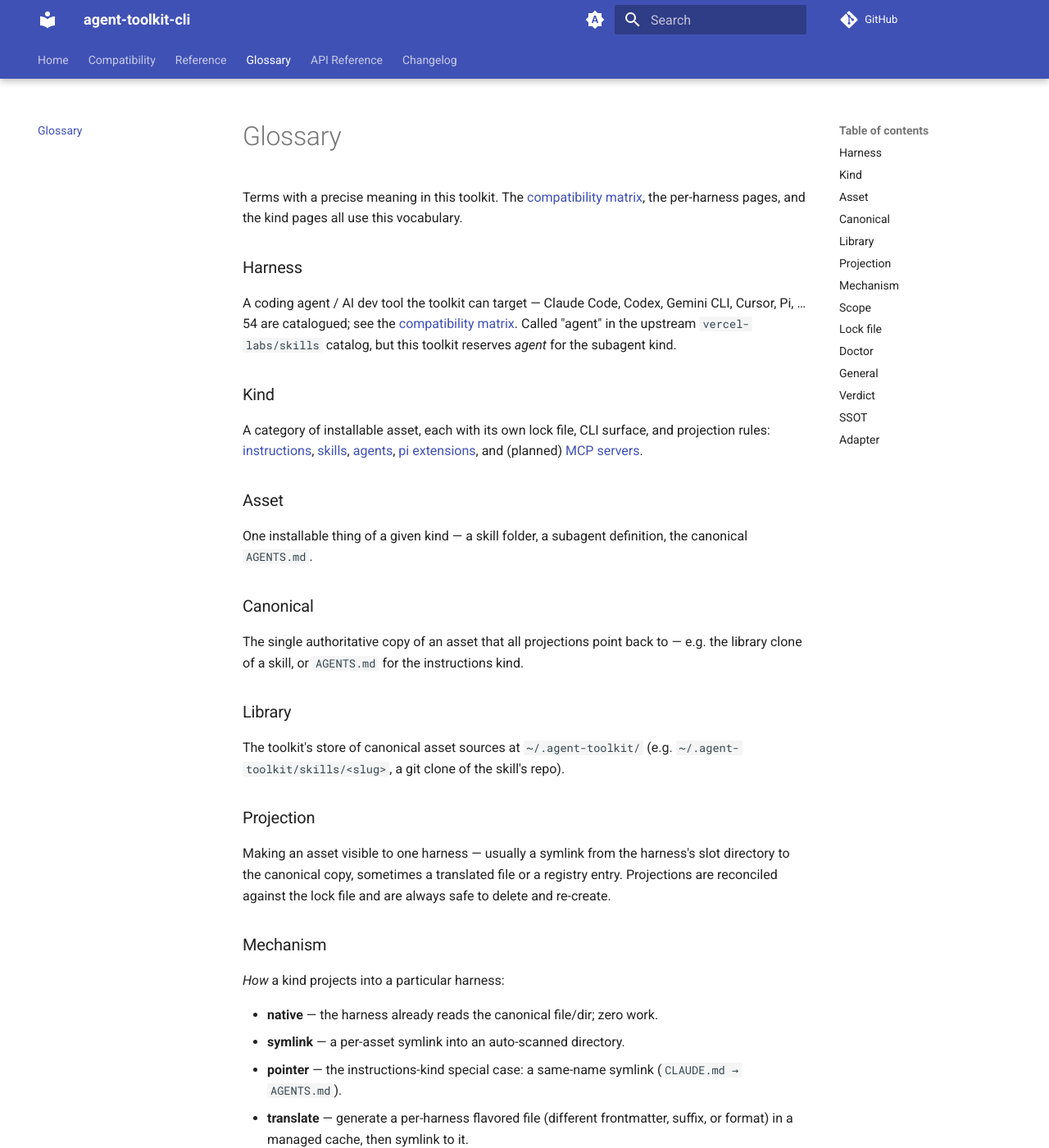
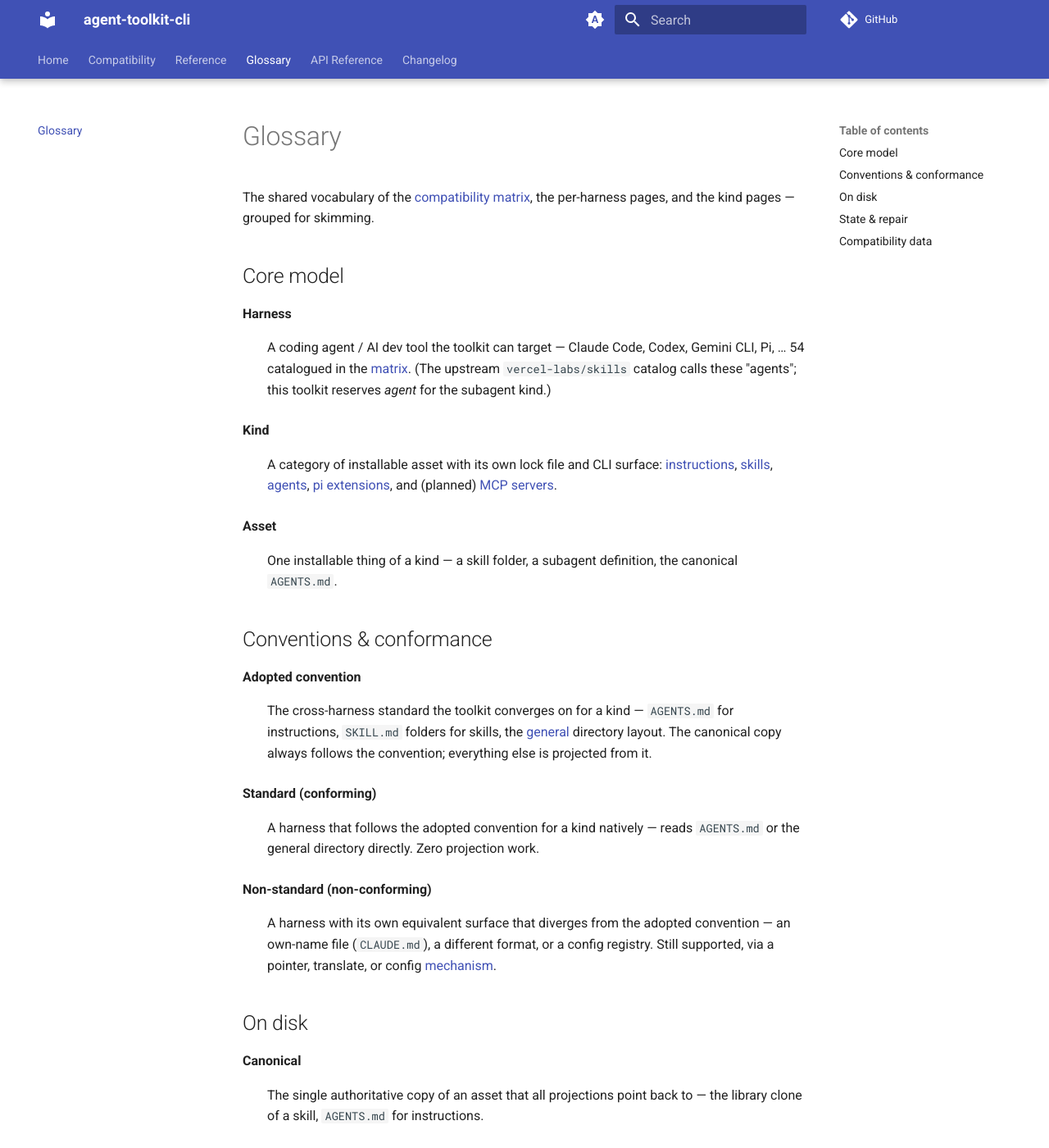
Before and after one commit to ajanderson1/agent-toolkit-cli, an MkDocs documentation site: the page built from docs/glossary.md, in a window 1280 px wide and 1400 px high. Shown: the whole window at 82% size. Built offline with MkDocs 1.6.1 and Material for MkDocs 9.7.7, drawn with Linux system fonts in a browser that asks for light colours; comment, search, counter and statistics services are not loaded; some of the changed text lies outside the part shown.

Commit message:
docs(glossary): subsections, condensed def-list, conformance concepts
- group the 14 terms into Core model / Conventions & conformance /
  On disk / State & repair / Compatibility data
- definition-list format with explicit { #id } anchors so all existing
  deep links (#kind, #mechanism, #ssot, #general, ...) keep resolving
- new concepts: adopted convention, standard (conforming),
  non-standard (non-conforming)

Device: $(hostname -s)

```diff
--- a/docs/glossary.md
+++ b/docs/glossary.md
@@ -1,103 +1,110 @@
 # Glossary
 
-Terms with a precise meaning in this toolkit. The
-[compatibility matrix](matrix.md), the per-harness pages, and the kind pages
-all use this vocabulary.
+The shared vocabulary of the [compatibility matrix](matrix.md), the
+per-harness pages, and the kind pages — grouped for skimming.
 
-### Harness
+## Core model
 
-A coding agent / AI dev tool the toolkit can target — Claude Code, Codex,
-Gemini CLI, Cursor, Pi, … 54 are catalogued; see the
-[compatibility matrix](matrix.md). Called "agent" in the upstream
-`vercel-labs/skills` catalog, but this toolkit reserves *agent* for the
-subagent kind.
+**Harness** { #harness }
+:   A coding agent / AI dev tool the toolkit can target — Claude Code, Codex,
+    Gemini CLI, Pi, … 54 catalogued in the [matrix](matrix.md). (The upstream
+    `vercel-labs/skills` catalog calls these "agents"; this toolkit reserves
+    *agent* for the subagent kind.)
 
-### Kind
+**Kind** { #kind }
+:   A category of installable asset with its own lock file and CLI surface:
+    [instructions](kinds/instructions.md), [skills](kinds/skills.md),
+    [agents](kinds/agents.md), [pi extensions](kinds/pi-extensions.md), and
+    (planned) [MCP servers](kinds/mcp.md).
 
-A category of installable asset, each with its own lock file, CLI surface,
-and projection rules: [instructions](kinds/instructions.md),
-[skills](kinds/skills.md), [agents](kinds/agents.md),
-[pi extensions](kinds/pi-extensions.md), and (planned)
-[MCP servers](kinds/mcp.md).
+**Asset** { #asset }
+:   One installable thing of a kind — a skill folder, a subagent definition,
+    the canonical `AGENTS.md`.
 
-### Asset
+## Conventions & conformance
 
-One installable thing of a given kind — a skill folder, a subagent
-definition, the canonical `AGENTS.md`.
+**Adopted convention** { #adopted-convention }
+:   The cross-harness standard the toolkit converges on for a kind —
+    `AGENTS.md` for instructions, `SKILL.md` folders for skills, the
+    [general](#general) directory layout. The canonical copy always follows
+    the convention; everything else is projected from it.
 
-### Canonical
+**Standard (conforming)** { #standard }
+:   A harness that follows the adopted convention for a kind natively — reads
+    `AGENTS.md` or the general directory directly. Zero projection work.
 
-The single authoritative copy of an asset that all projections point back to —
-e.g. the library clone of a skill, or `AGENTS.md` for the instructions kind.
+**Non-standard (non-conforming)** { #non-standard }
+:   A harness with its own equivalent surface that diverges from the adopted
+    convention — an own-name file (`CLAUDE.md`), a different format, or a
+    config registry. Still supported, via a pointer, translate, or config
+    [mechanism](#mechanism).
 
-### Library
+## On disk
 
-The toolkit's store of canonical asset sources at `~/.agent-toolkit/`
-(e.g. `~/.agent-toolkit/skills/<slug>`, a git clone of the skill's repo).
+**Canonical** { #canonical }
+:   The single authoritative copy of an asset that all projections point back
+    to — the library clone of a skill, `AGENTS.md` for instructions.
 
-### Projection
+**Library** { #library }
+:   The store of canonical sources at `~/.agent-toolkit/` (e.g.
+    `~/.agent-toolkit/skills/<slug>`, a git clone of the skill repo).
 
-Making an asset visible to one harness — usually a symlink from the
-harness's slot directory to the canonical copy, sometimes a translated file
-or a registry entry. Projections are reconciled against the lock file and are
-always safe to delete and re-create.
+**Scope** { #scope }
+:   Where an asset is installed: **project** (committed paths inside one
+    repo) or **global** (per-user, under `~`). Most verbs take `-p`/`-g`.
 
-### Mechanism
+**General** { #general }
+:   The per-kind convergence directory many harnesses read directly —
+    `.agents/skills` for skills, `.agents/agents` for agents. Its readers
+    need no per-harness projection. (Successor of the legacy skills-only
+    "universal" model.)
 
-*How* a kind projects into a particular harness:
+**Projection** { #projection }
+:   Making an asset visible to one harness — usually a symlink into its slot
+    directory, sometimes a translated file or a registry entry. Derived
+    state: always safe to delete and rebuild.
 
-- **native** — the harness already reads the canonical file/dir; zero work.
-- **symlink** — a per-asset symlink into an auto-scanned directory.
-- **pointer** — the instructions-kind special case: a same-name symlink
-  (`CLAUDE.md → AGENTS.md`).
-- **translate** — generate a per-harness flavored file (different
-  frontmatter, suffix, or format) in a managed cache, then symlink to it.
-- **config_file / config_file+folder** — mutate a named config file to
-  register the asset, optionally alongside a managed artefact folder; both
-  commit and roll back together.
-- **dual-symlink** — two slot directories mirroring one source (Pi).
+**Mechanism** { #mechanism }
+:   *How* a kind projects into a particular harness:
 
-### Scope
+    - **native** — already reads the canonical file/dir; zero work.
+    - **symlink** — per-asset symlink into an auto-scanned directory.
+    - **pointer** — same-name symlink (`CLAUDE.md → AGENTS.md`);
+      instructions-kind only.
+    - **translate** — per-harness flavored copy in a managed cache, then a
+      symlink to it.
+    - **config_file / config_file+folder** — registers the asset in a named
+      config file, optionally with a managed artefact folder; commits and
+      rolls back together.
+    - **dual-symlink** — two slot directories mirroring one source (Pi).
 
-Where an asset is installed: **project** (committed paths inside one repo) or
-**global** (per-user, under `~`). Most verbs take `-p`/`-g`; defaults vary by
-kind and cwd.
+## State & repair
 
-### Lock file
+**Lock file** { #lock-file }
+:   The per-kind, per-scope JSON record of what is installed and from where
+    (`skills-lock.json`, `instructions-lock.json`, …). The source of truth;
+    projections are derived.
 
-The per-kind, per-scope JSON record of what is installed and from where
-(`skills-lock.json`, `instructions-lock.json`, …). The lock is the source of
-truth; projections are derived state that `doctor` can always rebuild.
+**Doctor** { #doctor }
+:   The per-kind reconciler: compares lock ↔ canonical ↔ projections, reports
+    findings (missing, foreign, drifted, unmanaged), offers fixes.
 
-### Doctor
+## Compatibility data
 
-The per-kind reconciler: compares lock ↔ canonical ↔ projections, reports
-findings (missing, foreign, drifted, unmanaged), and offers fixes.
+**Verdict** { #verdict }
+:   A harness's classification for one kind in the [SSOT](#ssot): a supported
+    mechanism, **unsupported (gap)** (could be filled, isn't yet),
+    **unsupported (by design)** (rendered — in the matrix), or **unknown**
+    (no public evidence found).
 
-### General
+**SSOT** { #ssot }
+:   Single source of truth for harness compatibility:
+    `docs/agent-toolkit/harness-matrix.md` — machine-read by the CLI (shipped
+    in the wheel), guarded by parity tests. The [matrix](matrix.md) and
+    harness pages are generated from it.
 
-The per-kind convergence directory that many harnesses read directly —
-`.agents/skills` for skills, `.agents/agents` for agents. Harnesses reading
-it need no per-harness projection. Successor of the legacy "universal" model
-(general is per-kind; universal was skills-only).
-
-### Verdict
-
-A harness's classification for one kind in the
-[SSOT](#ssot): a supported mechanism, **unsupported (gap)** (could be filled,
-isn't yet), **unsupported (by design)** (no such concept — rendered — in the
-matrix), or **unknown** (no public evidence found).
-
-### SSOT
-
-Single source of truth. For harness compatibility it is
-`docs/agent-toolkit/harness-matrix.md` — machine-read by the CLI (shipped in
-the wheel) and guarded by parity tests. The [matrix](matrix.md) and harness
-pages are generated from it by `scripts/gen_harness_docs.py`.
-
-### Adapter
-
-The per-(kind × harness) code that implements a supported verdict — writes
-the projection, guards foreign files, and rolls back on failure. A verdict
-can be *supported* while the adapter is *disabled* (e.g. Codex subagents,
-pending the shared-config decision).
+**Adapter** { #adapter }
+:   The per-(kind × harness) code implementing a supported verdict — writes
+    the projection, guards foreign files, rolls back on failure. A verdict
+    can be *supported* while the adapter is *disabled* (e.g. Codex subagents,
+    pending the shared-config decision).
```
